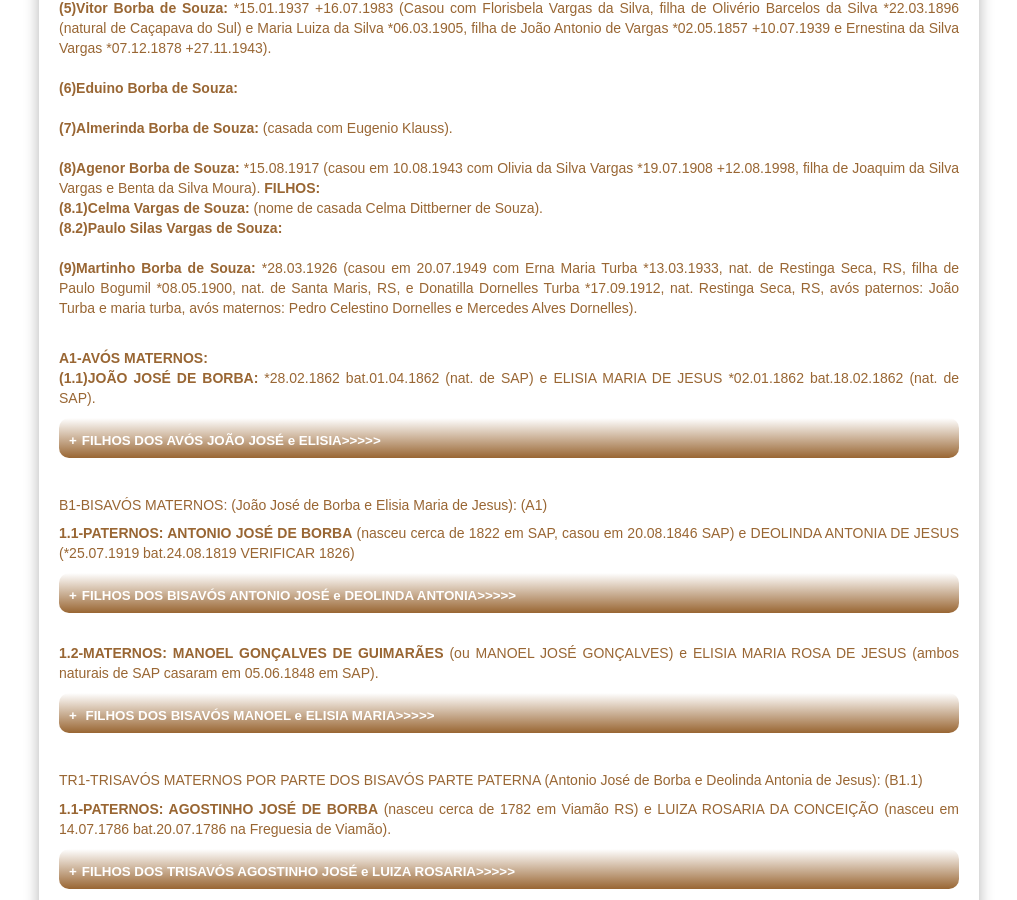
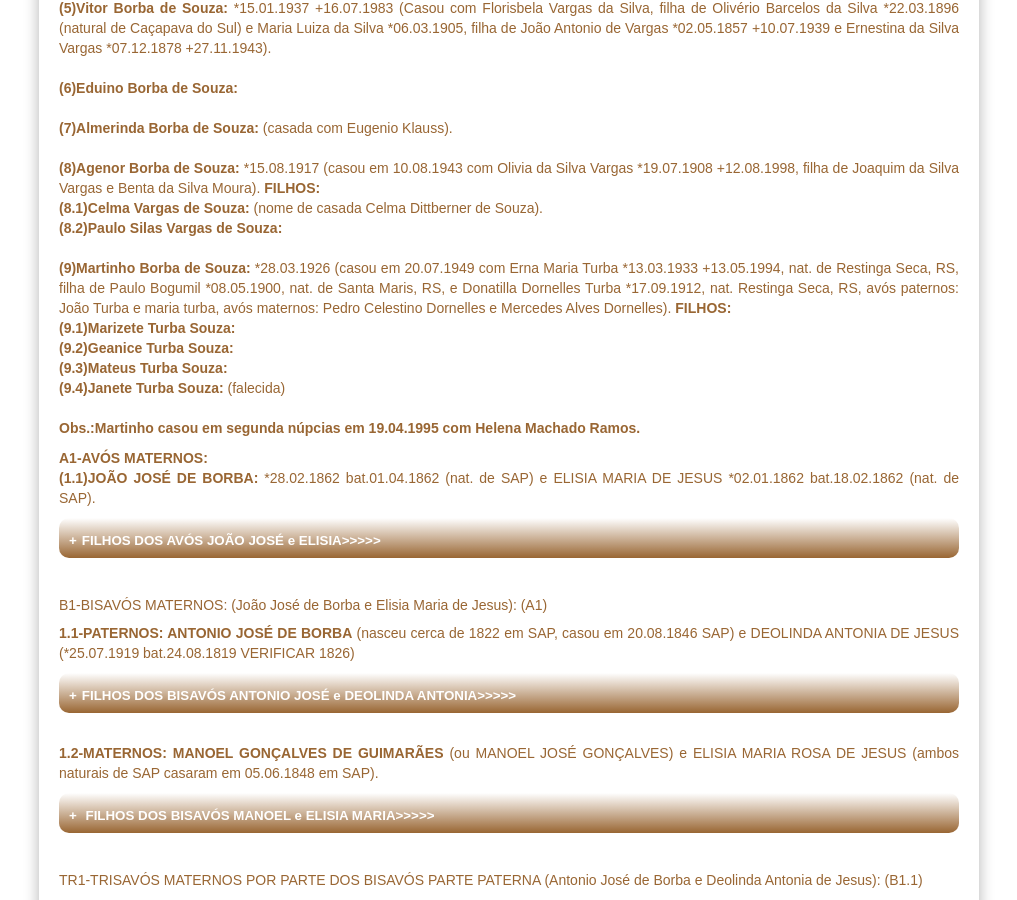
Before and after one commit to claudiovargas1955/claudiovargas1955.github.io, a Jekyll site: the page built from _pages/arvore-genealogica-da-familia-borba.html, in a window 1280 px wide and 900 px high, scrolled down 951 px. Shown: the whole window, without its empty margins (131-1148 px from the left). Built offline with Jekyll 4.4.1, drawn with Linux system fonts in a browser that asks for light colours; some web fonts are replaced.

Commit message:
Update arvore-genealogica-da-familia-borba.html

```diff
--- a/_pages/arvore-genealogica-da-familia-borba.html
+++ b/_pages/arvore-genealogica-da-familia-borba.html
@@ -93,12 +93,16 @@ Joaquim da Silva Vargas e Benta da Silva Moura). <b>FILHOS: </b><br>
 <b>(8.1)Celma Vargas de Souza: </b> (nome de casada Celma Dittberner de Souza).<br>
 <b>(8.2)Paulo Silas Vargas de Souza: </b><br><br>
 
-<b>(9)Martinho Borba de Souza: </b>*28.03.1926 (casou em 20.07.1949 com Erna Maria Turba *13.03.1933, nat. de Restinga Seca, RS, filha
-de Paulo Bogumil *08.05.1900, nat. de Santa Maris, RS, e Donatilla Dornelles Turba *17.09.1912, nat. Restinga Seca, RS, avós paternos:
-João Turba e maria turba, avós maternos: Pedro Celestino Dornelles e Mercedes Alves Dornelles).<br><br>
+<b>(9)Martinho Borba de Souza: </b>*28.03.1926 (casou em 20.07.1949 com Erna Maria Turba *13.03.1933 +13.05.1994, nat. de Restinga Seca,
+RS, filha de Paulo Bogumil *08.05.1900, nat. de Santa Maris, RS, e Donatilla Dornelles Turba *17.09.1912, nat. Restinga Seca, RS, avós
+paternos: João Turba e maria turba, avós maternos: Pedro Celestino Dornelles e Mercedes Alves Dornelles). <b>FILHOS: </b><br>
+<b>(9.1)Marizete Turba Souza: </b><br>
+<b>(9.2)Geanice Turba Souza: </b><br>
+<b>(9.3)Mateus Turba Souza: </b><br>
+<b>(9.4)Janete Turba Souza: </b> (falecida)<br><br>
+<b>Obs.:Martinho casou em segunda núpcias em 19.04.1995 com Helena Machado Ramos.</b>
 
 <p><b>A1-AVÓS MATERNOS:<br/>
-
 (1.1)JOÃO JOSÉ DE BORBA:</b> *28.02.1862 bat.01.04.1862 (nat. de SAP) e ELISIA MARIA DE JESUS *02.01.1862  bat.18.02.1862 (nat. de SAP).
 <details><summary><b>FILHOS DOS AVÓS JOÃO JOSÉ e ELISIA>>>>></summary></b><br/>
  <img class="dir" style="float:right"; src="/images/img007.jpg"; height="220px" ;  title="Antonio José de Borba";/><br/>
```
